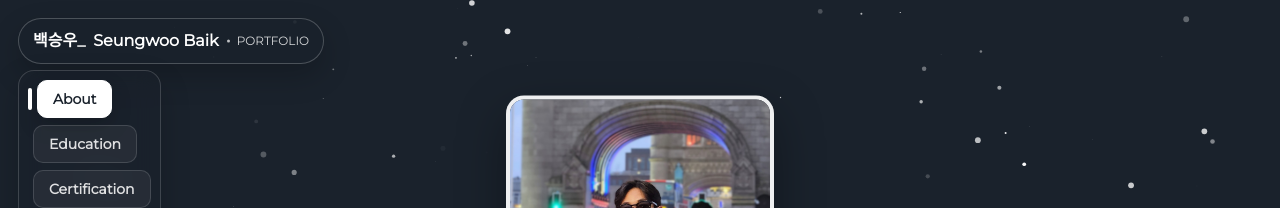
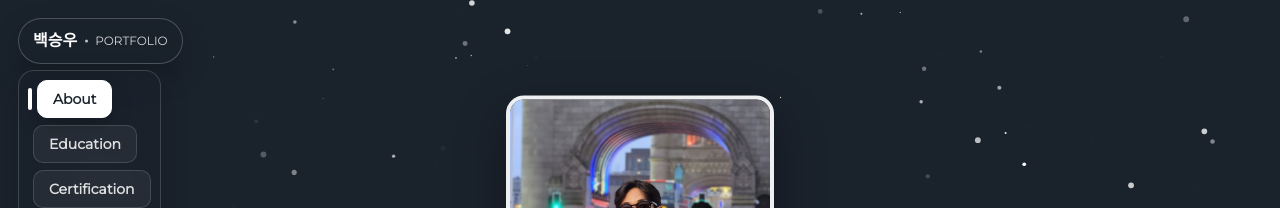
Before and after one commit to Baikseungwoo/Baikseungwoo.github.io, a Jekyll site: the page built from index.html, in a window 1280 px wide. Shown: the top 208 px of the page. Built offline with Jekyll 4.4.1, drawn with Linux system fonts in a browser that asks for light colours; some web fonts are replaced.

Commit message:
fix error

```diff
--- a/_includes/header.html
+++ b/_includes/header.html
@@ -1,7 +1,6 @@
 <div id="particles-js">
   <a class="site-brand" href="#particles-js" data-scroll>
-    <span class="site-brand__kr">백승우_</span>
-    <span class="site-brand__en">Seungwoo Baik</span>
+    <span class="site-brand__kr">백승우</span>
     <span class="site-brand__type">Portfolio</span>
   </a>
   <nav class="site-nav" aria-label="Section navigation">
```
